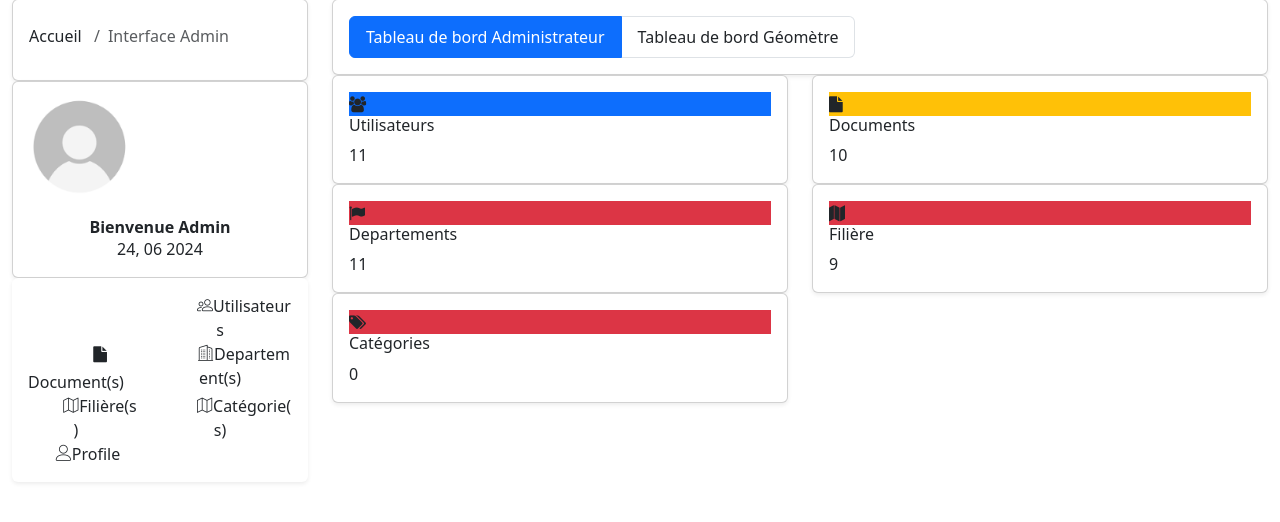
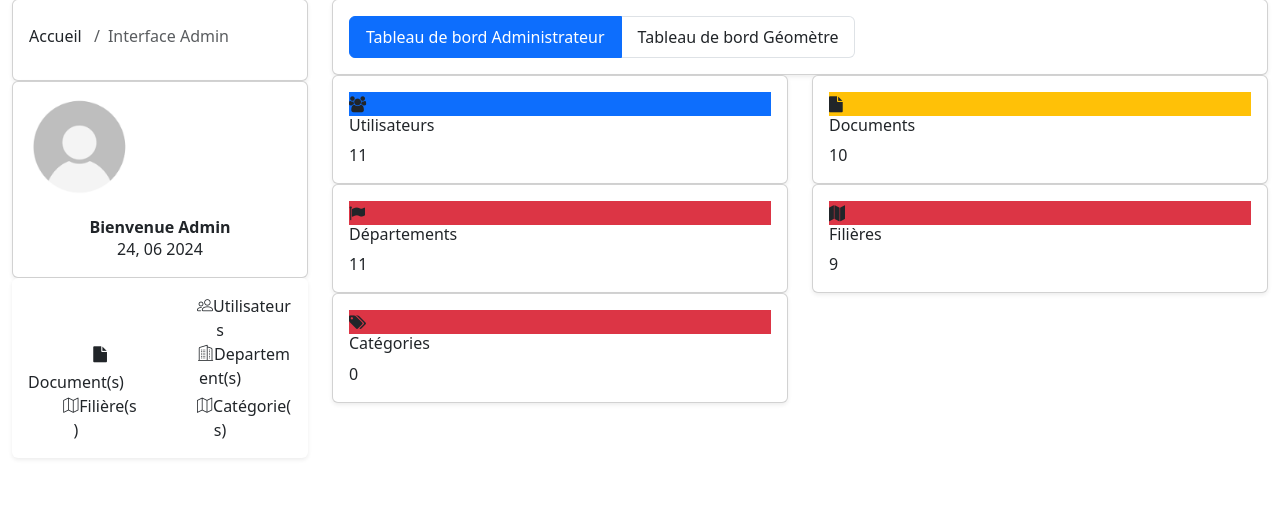
Before and after one commit to hinoja/digital-library-2, a Laravel app: page /dashboard in a window 1280 px wide. Shown: the part 118-640 px from the top of the page. Run offline with Laravel 10, Linux system fonts and the light colour scheme; a user stored in the database is signed in; data comes from the database, SQL or seed files in the repository; data that the repository does not hold is empty; style sheets or scripts are compiled from the project's sources; some libraries are stand-ins or nearby versions.

Commit message:
in progress

```diff
--- a/app/Http/Controllers/Admin/DashboardController.php
+++ b/app/Http/Controllers/Admin/DashboardController.php
@@ -41,7 +41,7 @@ class DashboardController extends Controller
     {
         return view('admin.services.show', [
             'users' => User::where('sub_service_id', $id)->get(),
-            'subservice' => SubService::findOrFail($id),
+            // 'subservice' => SubService::findOrFail($id),
         ]);
     }
 }
--- a/resources/views/dashboard.blade.php
+++ b/resources/views/dashboard.blade.php
@@ -98,7 +98,7 @@
                     <i class="fa fa-flag" aria-hidden="true"></i>
                 </div>
                 <div class="card-right">
-                    <h4 class="card-title">Departements</h4>
+                    <h4 class="card-title">Départements</h4>
                     <p class="card-text text-dark">{{ $departments }}</p>
                 </div>
             </div>
@@ -113,7 +113,7 @@
                     <i class="fa fa-map" aria-hidden="true"></i>
                 </div>
                 <div class="card-right">
-                    <h4 class="card-title">Filière</h4>
+                    <h4 class="card-title">Filières</h4>
                     <p class="card-text text-dark">{{ $options }}</p>
                 </div>
             </div>
--- a/resources/views/include/sidebar.blade.php
+++ b/resources/views/include/sidebar.blade.php
@@ -47,12 +47,7 @@
                             class="lnr lnr-map pr-0 pb-lg-2 font-23"></span><span
                             class>Type de Mémoire</span></a>
                 </div> --}}
-                <div
-                    class="col-6 align-items-center @if (Route::currentRouteName() == 'profile.edit') active text-white @else text-dark @endif shadow-none text-center">
-                    <a href="{{ route('profile.edit') }}"
-                        class="@if (Route::currentRouteName() == 'profile.edit') text-white @else text-dark @endif p-4 last-slider-btn ctm-border-right"><span
-                            class="lnr lnr-user pr-0 pb-lg-2 font-23"></span><span class>Profile</span></a>
-                </div>
+
                 {{-- <div class="col-6 align-items-center shadow-none text-center">
                     <a href="leave.html"
                         class="text-dark p-4 ctm-border-right ctm-border-left"><span
```
Also changed, not shown: package-lock.json.
